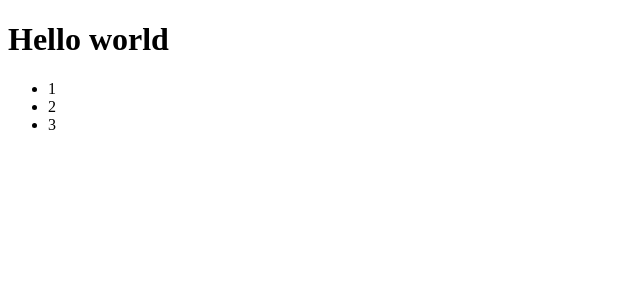
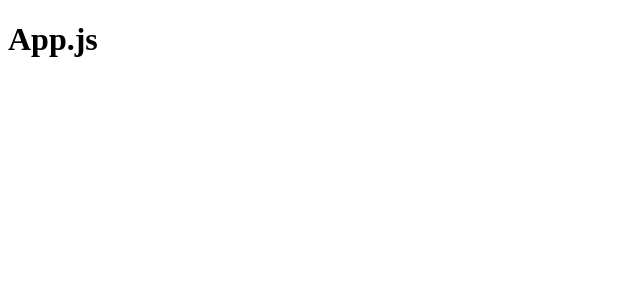
Before and after one commit to VladislavFuklev/FakeShop, a React (Create React App) app: page / in a window 1280 px wide. Shown: the top 300 px of the page, without its empty margins (0-640 px from the left). Built offline with nearby package versions, Linux system fonts and the light colour scheme.

Commit message:
експорт компонента

```diff
--- /dev/null
+++ b/src/container/App/App.js
@@ -0,0 +1,9 @@
+import React from 'react'
+
+export const App = () => {
+    return (
+        <>
+            <h1>App.js</h1>
+        </>
+    )
+}
--- a/src/index.js
+++ b/src/index.js
@@ -1,32 +1,6 @@
 import React from 'react'
 import ReactDOM from 'react-dom/client'
+import { App } from './container/App/App'
 
-function App() {
-    return (
-        <>
-            <Header />
-            <AppList />
-        </>
-    )
-}
-function Header() {
-    return (
-        <>
-            <h1>Hello world</h1>
-        </>
-    )
-}
-function AppList() {
-    return (
-        <>
-            <ul>
-                <li>1</li>
-                <li>2</li>
-                <li>3</li>
-            </ul>
-        </>
-    )
-}
 const root = ReactDOM.createRoot(document.getElementById('root'))
-
 root.render(<App />)
```
